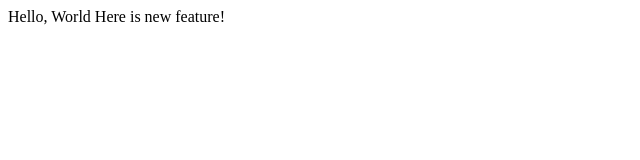
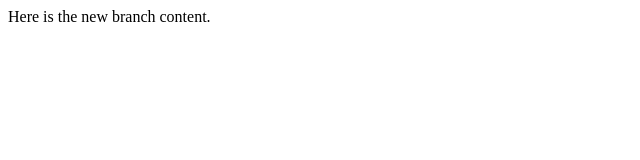
Before and after one commit to MahaArshad876/lecture1, a plain HTML site: page index.html in a window 1280 px wide. Shown: the full height of the page, 0-640 px from the left. Drawn offline with Linux system fonts and the light colour scheme.

Commit message:
New branch content

```diff
--- a/index.html
+++ b/index.html
@@ -4,7 +4,6 @@
 	<title>Test</title>
 </head>
 <body>
-	Hello, World
-	Here is new feature!
+	Here is the new branch content.
 </body>
 </html>
```
